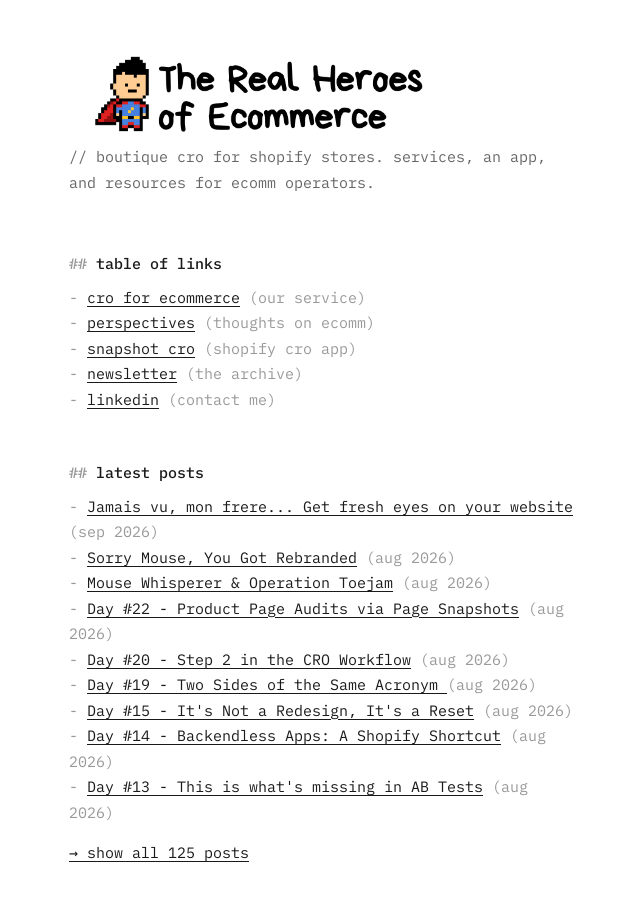
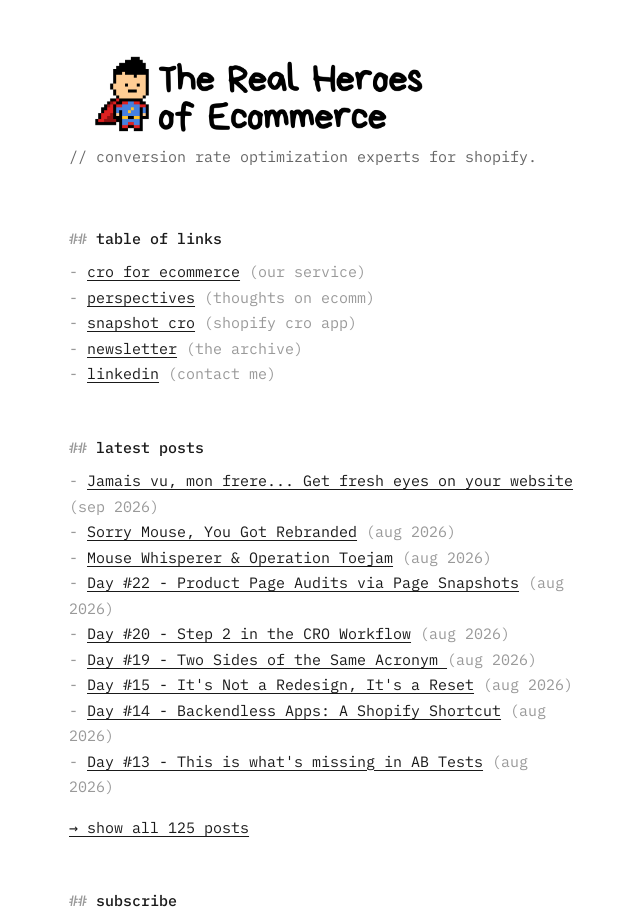
Before and after one commit to therhoe/heroes-site, a Jekyll site: the page built from index.html, in a window 1280 px wide, cut to the strip 0-918 px from the top of the page. Shown: the whole strip, without its empty margins (315-955 px from the left). Built offline with Jekyll 4.4.1, drawn with Linux system fonts in a browser that asks for light colours.

Commit message:
Update tagline for conversion rate optimization

```diff
--- a/index.html
+++ b/index.html
@@ -69,7 +69,7 @@
   <div class="logo">
     <img src="logo.png" alt="The Real Heroes of Ecommerce">
   </div>
-  <p class="tagline">// boutique cro for shopify stores. services, an app, and resources for ecomm operators.</p>
+  <p class="tagline">// conversion rate optimization experts for shopify.</p>
 
   <h1>table of links</h1>
   <ul>
```
